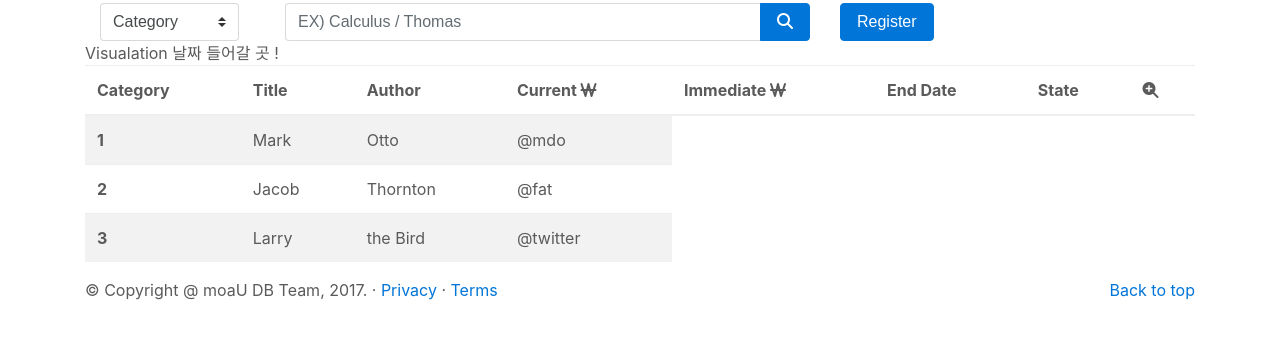
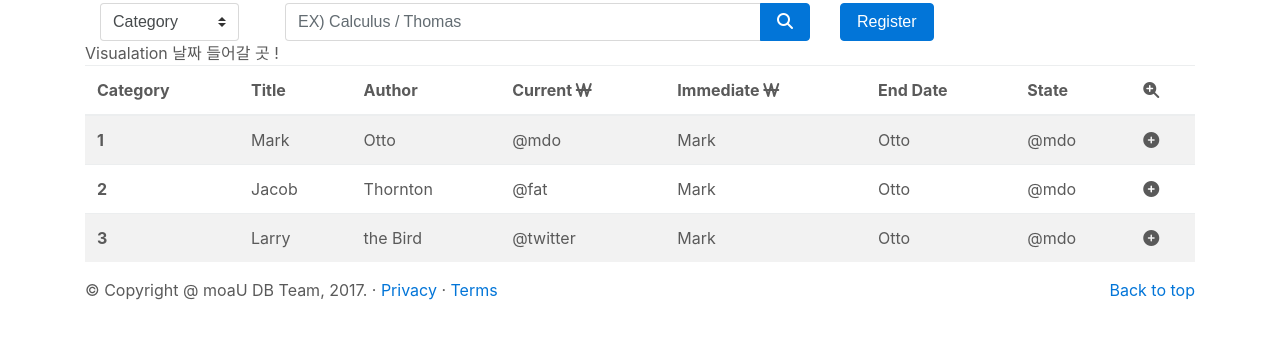
Before and after one commit to wowSH/DB_project, a Django app: page /bookmarket/ in a window 1280 px wide. Shown: the part 69-408 px from the top of the page. Run offline with Django 3.2, Linux system fonts and the light colour scheme; some libraries are stand-ins or nearby versions.

Commit message:
fix login and logout

```diff
--- a/bookmarket/templates/bookmarket/index.html
+++ b/bookmarket/templates/bookmarket/index.html
@@ -55,18 +55,30 @@
               <td>Mark</td>
               <td>Otto</td>
               <td>@mdo</td>
+              <td>Mark</td>
+              <td>Otto</td>
+              <td>@mdo</td>
+              <td><i class="fa fa-plus-circle" aria-hidden="true"></i></td>
             </tr>
             <tr>
               <th scope="row">2</th>
               <td>Jacob</td>
               <td>Thornton</td>
               <td>@fat</td>
+              <td>Mark</td>
+              <td>Otto</td>
+              <td>@mdo</td>
+              <td><i class="fa fa-plus-circle" aria-hidden="true"></i></td>
             </tr>
             <tr>
               <th scope="row">3</th>
               <td>Larry</td>
               <td>the Bird</td>
               <td>@twitter</td>
+              <td>Mark</td>
+              <td>Otto</td>
+              <td>@mdo</td>
+              <td><i class="fa fa-plus-circle" aria-hidden="true"></i></td>
             </tr>
           </tbody>
         </table>
--- a/templates/base.html
+++ b/templates/base.html
@@ -13,7 +13,7 @@
 	<script src="https://use.fontawesome.com/c54db0b87f.js"></script>
 
 
-	<link rel="stylesheet" href="{% static 'bootstrap/css/carousel.css' %}">
+	<link rel="stylesheet" href="{% static 'css/carousel.css' %}">
 	<link type="text/css" rel="stylesheet" href="https://fonts.googleapis.com/css?family=Bree+Serif">
 	{% endblock %}
 </head>
@@ -48,9 +48,9 @@
         -->
         {% if user.is_authenticated %}
         <p class="navbar-text">{{ user.email }}</p>
-        <a href="{% url 'accounts:logout' %}"><button class="btn btn-primary">Logout</button></a>
+        <a href="{% url 'accounts:logout' %}?next={{request.path}}"><button class="btn btn-primary">Logout</button></a>
         {% else %}
-        <a href="{% url 'social:begin' 'facebook' %}"><button class="btn btn-primary">Login</button></a>
+        <a href="{% url 'social:begin' 'facebook' %}?next={{request.path}}"><button class="btn btn-primary">Login</button></a>
         {% endif %}
       </div>
     </nav>
```
Also changed, not shown: db.sqlite3, static/css/carousel.css (renamed from static/bootstrap/css/carousel.css).
